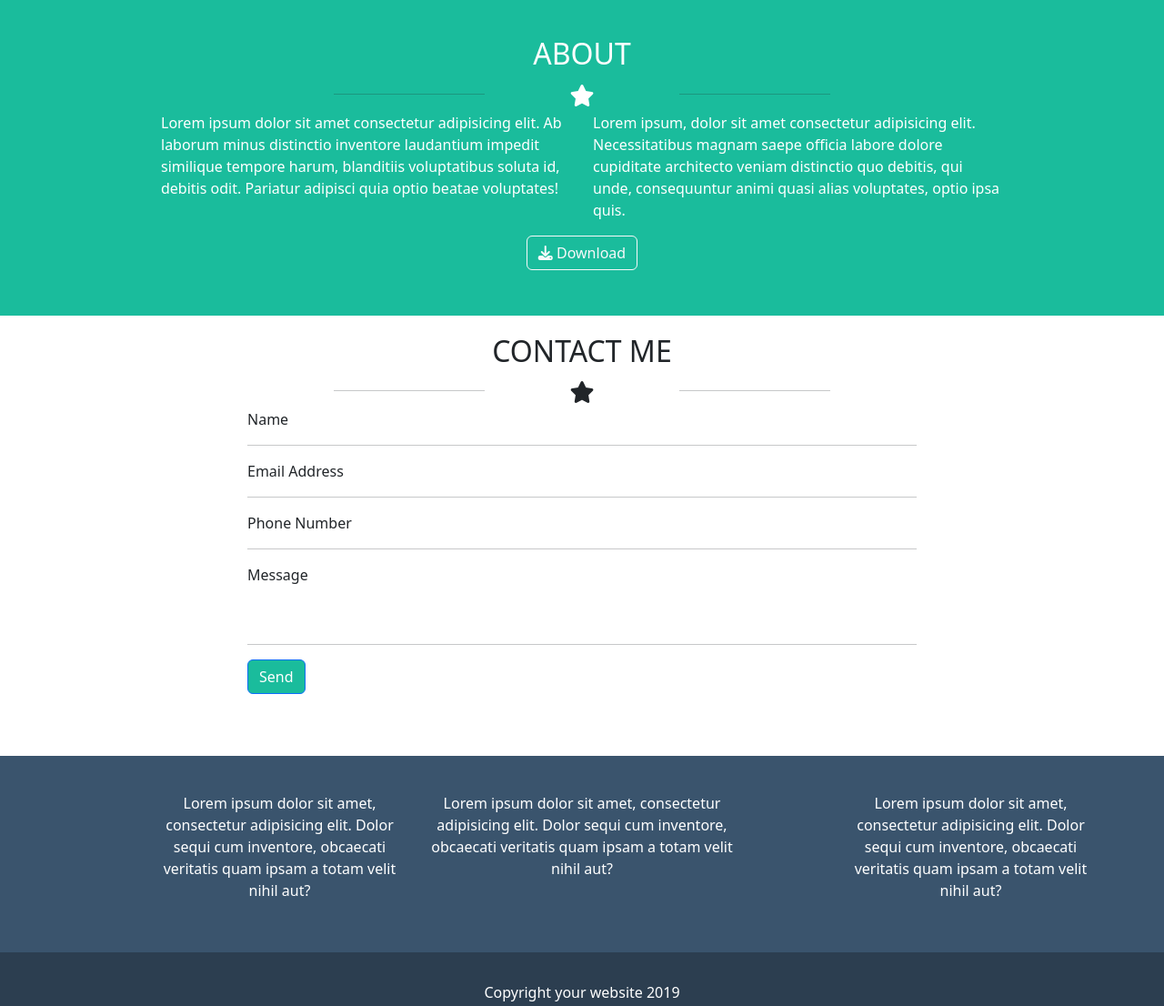
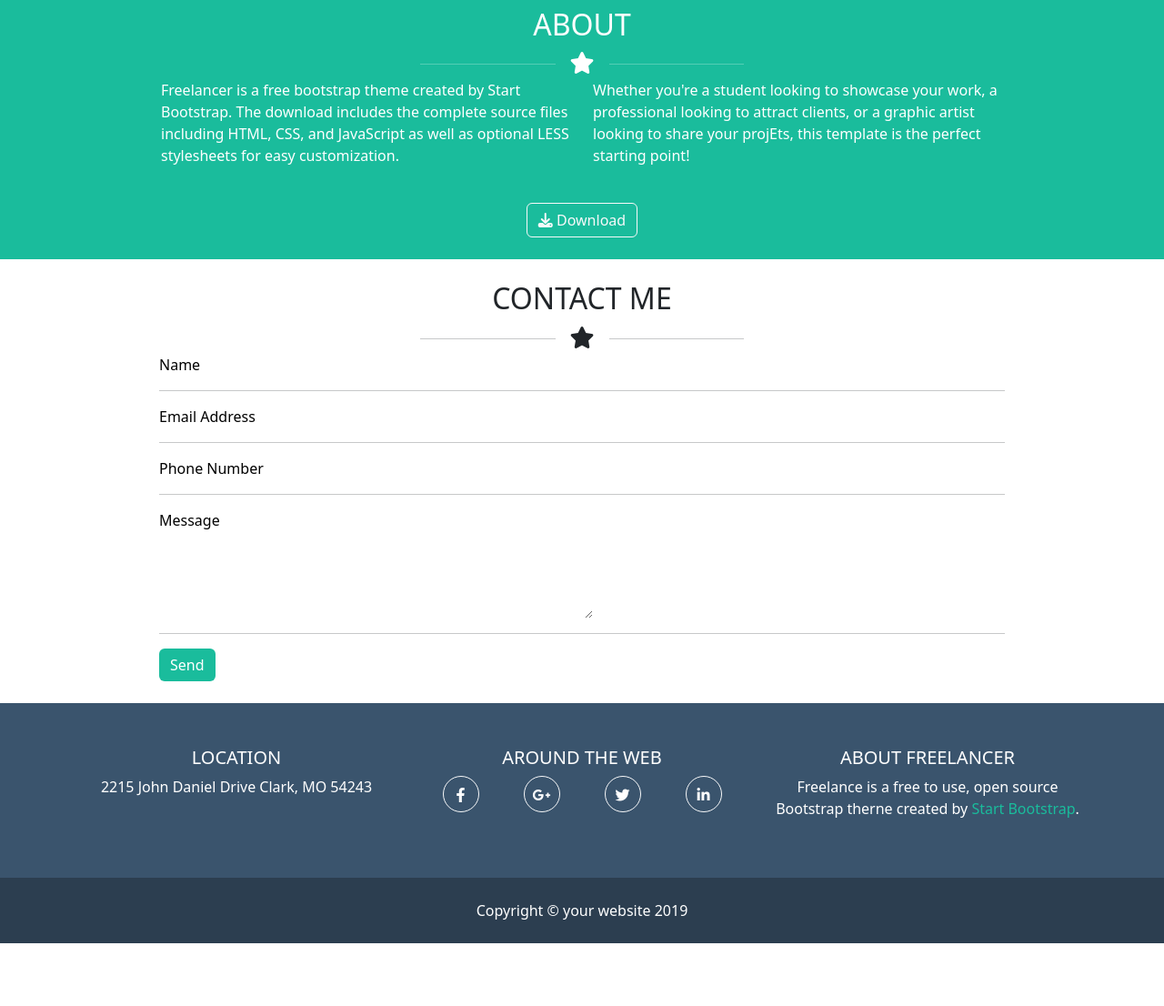
Before and after one commit to MarcoRinaldi98/html-css-bootstrap-freelancer, a plain HTML site: page index.html in a window 1280 px wide. Shown: the part 1280-2386 px from the top of the page at 91% size. After the commit the page ends 2317 px from the top, so only its background shows below. Drawn offline with nearby package versions, Linux system fonts and the light colour scheme.

Commit message:
Aggiornamento layout e contenuti completi

```diff
--- a/css/style.css
+++ b/css/style.css
@@ -5,6 +5,7 @@
     padding: 0;
     box-sizing: border-box;
 }
+
 /* debug */
 .debug .box {
     background-color: red;
@@ -15,9 +16,7 @@
     --primary-color: #2c3e50;
     --primary-light-color: #3a546d;
     --secondary-color: #1abc9c;
-    --white-color: #fff;
 }
-
 
 /* Regole CSS generali */
 html{
@@ -27,37 +26,33 @@ html{
 .ms_bg_primary {
     background-color: var(--primary-color);
 }
+.ms_bg_primary_light {
+    background-color: var(--primary-light-color);
+}
 .ms_bg_secondary {
     background-color: var(--secondary-color);
 }
-.ms_c_white {
-    color: var(--white-color);
+.ms_c_secondary {
+    color: var(--secondary-color);
 }
 
+/* MAIN */
 #jumbotron {
-    background-color: var(--secondary-color);
     padding: 80px 0 20px 0;
 }
 
-#portfolio {
-    padding: 20px 0;
+input::placeholder {
+    color: black;
+    font-weight: 500;
+}
+textarea::placeholder {
+    color: black;
+    font-weight: 500;
 }
 
-#about {
-    background-color: var(--secondary-color);
-    padding: 50px 0;
+/* FOOTER */
+.ms_radius_box {
+    width: 40px;
+    height: 40px;
+    line-height: 40px;
 }
-
-#contact {
-    padding: 20px 0;
-}
-
-#location {
-    background-color: var(--primary-light-color);
-    padding: 40px 0;
-}
-
-footer {
-    background-color: var(--primary-color);
-    padding: 2rem 0;
-}
--- a/index.html
+++ b/index.html
@@ -17,9 +17,9 @@
 <body class="debug">
 
     <header class="fixed-top">
-        <nav class="navbar navbar-expand-sm ms_bg_primary">
+        <nav class="navbar navbar-expand-sm ms_bg_primary" data-bs-theme="dark">
             <div class="container">
-                <a class="navbar-brand ms_c_white fw-semibold" href="#">
+                <a class="navbar-brand text-white fw-semibold" href="#">
                     START BOOTSTRAP
                 </a>
 
@@ -28,16 +28,15 @@
                   </button>
 
                 <div class="collapse navbar-collapse justify-content-end" id="navbarSupportedContent">
-
                     <ul class="nav d-flex">
                         <li class="nav-item">
-                          <a class="nav-link ms_c_white" href="#">PORTFOLIO</a>
+                          <a class="nav-link text-white" href="#">PORTFOLIO</a>
                         </li>
                         <li class="nav-item">
-                          <a class="nav-link ms_c_white" href="#">ABOUT</a>
+                          <a class="nav-link text-white" href="#">ABOUT</a>
                         </li>
                         <li class="nav-item">
-                          <a class="nav-link ms_c_white" href="#">CONTACT</a>
+                          <a class="nav-link text-white" href="#">CONTACT</a>
                         </li>
                     </ul>
                 </div>
@@ -46,7 +45,7 @@
     </header>
 
     <main>
-        <section id="jumbotron">
+        <section id="jumbotron" class="ms_bg_secondary">
             <div class="container text-center">
                 <div class="row">
                     <div class="col-4 offset-4">
@@ -54,187 +53,169 @@
                     </div>
                 </div>
 
-                <div class="row">
-                    <div class="col-10 offset-1">
-                        <h2 class="ms_c_white fs-1">START BOOTSTRAP</h2>
-                    </div>
-                </div>
+                <h2 class="text-white fs-1">START BOOTSTRAP</h2>
 
                 <div class="row">
-                    <div class="col-2 offset-3 text">
-                        <hr class="">
-                    </div>
-                    <div class="col-2 ms_c_white fs-4">
-                        <i class="fa-solid fa-star"></i>
-                    </div>
-                    <div class="col-2">
-                        <hr class="">
+                    <div class="col-4 offset-4 text-white fs-4 d-flex">
+                        <hr class="flex-grow-1"/>
+                        <i class="fa-solid fa-star px-3 lh-sm"></i>
+                        <hr class="flex-grow-1"/>
                     </div>
                 </div>
 
                 <div class="row">
                     <div class="col-10 offset-1">
-                        <span class="ms_c_white fs-6">GRAPHICS ARTIST - WEB DESIGNER - ILLUSTRATOR</span>
+                        <span class="text-white fs-6">GRAPHICS ARTIST - WEB DESIGNER - ILLUSTRATOR</span>
                     </div>
                 </div>
             </div>
         </section>
 
-        <section id="portfolio">
+        <section id="portfolio" class="py-4">
             <div class="container text-center">
+
+                <h3 class="fs-2">PORTFOLIO</h3>
+
                 <div class="row">
-                    <div class="col-6 offset-3">
-                        <h3 class="fs-2">PORTFOLIO</h3>
-                    </div>
-                </div>
-                <div class="row">
-                    <div class="col-2 offset-3 text">
-                        <hr class="">
-                    </div>
-                    <div class="col-2 fs-4">
-                        <i class="fa-solid fa-star"></i>
-                    </div>
-                    <div class="col-2">
-                        <hr class="">
+                    <div class="col-4 offset-4 fs-4 d-flex">
+                        <hr class="flex-grow-1"/>
+                        <i class="fa-solid fa-star px-3 lh-sm"></i>
+                        <hr class="flex-grow-1"/>
                     </div>
                 </div>
             </div>
+
             <div class="container mt-2">
-                <div class="row">
+                <div class="row g-3">
                     <div class="col-12 col-md-6 col-lg-4">
-                        <img class="w-100 rounded mb-3" src="./img/cabin.png" alt="">
+                        <img class="w-100 rounded" src="./img/cabin.png" alt="">
                     </div>
                     <div class="col-12 col-md-6 col-lg-4">
-                        <img class="w-100 rounded mb-3" src="./img/cake.png" alt="">
+                        <img class="w-100 rounded" src="./img/cake.png" alt="">
                     </div>
                     <div class="col-12 col-md-6 col-lg-4">
-                        <img class="w-100 rounded mb-3" src="./img/circus.png" alt="">
+                        <img class="w-100 rounded" src="./img/circus.png" alt="">
                     </div>
                     <div class="col-12 col-md-6 col-lg-4">
-                        <img class="w-100 rounded mb-3" src="./img/game.png" alt="">
+                        <img class="w-100 rounded" src="./img/game.png" alt="">
                     </div>
                     <div class="col-12 col-md-6 col-lg-4">
-                        <img class="w-100 rounded mb-3" src="./img/safe.png" alt="">
+                        <img class="w-100 rounded" src="./img/safe.png" alt="">
                     </div>
                     <div class="col-12 col-md-6 col-lg-4">
-                        <img class="w-100 rounded mb-3" src="./img/submarine.png" alt="">
+                        <img class="w-100 rounded" src="./img/submarine.png" alt="">
                     </div>
                 </div>
             </div>
         </section>
 
-        <section id="about">
+        <section id="about" class="py-4 ms_bg_secondary">
             <div class="container text-center">
+
+                <h3 class="text-white fs-2">ABOUT</h3>
+
                 <div class="row">
-                    <div class="col-6 offset-3">
-                        <h3 class="ms_c_white fs-2">ABOUT</h3>
+                    <div class="col-4 offset-4 text-white fs-4 d-flex">
+                        <hr class="flex-grow-1"/>
+                        <i class="fa-solid fa-star px-3 lh-sm"></i>
+                        <hr class="flex-grow-1"/>
                     </div>
                 </div>
+
                 <div class="row">
-                    <div class="col-2 offset-3 text">
-                        <hr class="">
+                    <div class="col-10 offset-1 col-md-5 text-start text-white">
+                        <p>Freelancer is a free bootstrap theme created by Start Bootstrap. The download includes the complete source files including HTML, CSS, and JavaScript as well as optional LESS stylesheets for easy customization.</p>
                     </div>
-                    <div class="col-2 fs-4">
-                        <i class="fa-solid fa-star ms_c_white"></i>
-                    </div>
-                    <div class="col-2">
-                        <hr class="">
+                    <div class="col-10 offset-1 col-md-5 offset-md-0 text-start text-white">
+                        <p>Whether you're a student looking to showcase your work, a professional looking to attract clients, or a graphic artist looking to share your projEts, this template is the perfect starting point!</p>
                     </div>
                 </div>
-                <div class="row">
-                    <div class="col-10 offset-1 col-md-5 text-start ms_c_white">
-                        <p>Lorem ipsum dolor sit amet consectetur adipisicing elit. Ab laborum minus distinctio inventore laudantium impedit similique tempore harum, blanditiis voluptatibus soluta id, debitis odit. Pariatur adipisci quia optio beatae voluptates!</p>
-                    </div>
-                    <div class="col-10 offset-1 col-md-5 offset-md-0 text-start  ms_c_white">
-                        <p>Lorem ipsum, dolor sit amet consectetur adipisicing elit. Necessitatibus magnam saepe officia labore dolore cupiditate architecto veniam distinctio quo debitis, qui unde, consequuntur animi quasi alias voluptates, optio ipsa quis.</p>
-                    </div>
-                </div>
-                <div class="row">
-                    <div class="col-4 offset-4 text-start ms_c_white text-center">
-                        <button type="button" class="btn btn-outline-light ">
+
+                <button type="button" class="btn btn-outline-light mt-4">
                     <i class="fa-solid fa-download"></i>
                     Download
                 </button>
             </div>
+        </section>
+
+        <section id="contact" class="py-4">
+            <div class="container text-center">
+
+                <h3 class="fs-2">CONTACT ME</h3>
+
+                <div class="row">
+                    <div class="col-4 offset-4 fs-4 d-flex">
+                        <hr class="flex-grow-1"/>
+                        <i class="fa-solid fa-star px-3 lh-sm"></i>
+                        <hr class="flex-grow-1"/>
                     </div>
                 </div>
-        </section>
 
-        <section id="contact">
-            <div class="container text-center">
-                <div class="row">
-                    <div class="col-6 offset-3">
-                        <h3 class="fs-2">CONTACT ME</h3>
-                    </div>
-                </div>
-                <div class="row">
-                    <div class="col-2 offset-3 text">
-                        <hr class="">
-                    </div>
-                    <div class="col-2 fs-4">
-                        <i class="fa-solid fa-star"></i>
-                    </div>
-                    <div class="col-2">
-                        <hr class="">
-                    </div>
-                </div>
-                <div class="row">
-                    <div class="col-8 offset-2 text-start">
-                        Name
-                    </div>
-                    <div class="col-8 offset-2">
+                <div class="row text-start">
+                    <form>
+                        <div class="col-10 offset-1">
+                            <input type="text" class="border-0 d-block" name="nome" id="nome" placeholder="Name" required>
                             <hr>
                         </div>
-                    <div class="col-8 offset-2 text-start">
-                        Email Address
-                    </div>
-                    <div class="col-8 offset-2">
+
+                        <div class="col-10 offset-1">
+                            <input type="email" class="border-0 d-block" name="email" id="email" placeholder="Email Address" required>
                             <hr>
                         </div>
-                    <div class="col-8 offset-2 text-start">
-                        Phone Number
-                    </div>
-                    <div class="col-8 offset-2">
+
+                        <div class="col-10 offset-1">
+                            <input type="text" class="border-0 d-block" name="telefono" id="telefono" placeholder="Phone Number" required>
                             <hr>
                         </div>
-                    <div class="col-8 offset-2 text-start mb-5">
-                        Message
+
+                        <div class="col-10 offset-1">
+                            <textarea id="messaggio" class="border-0 d-block" name="messaggio" rows="5" cols="50" placeholder="Message"></textarea>
                         </div>
-                    <div class="col-8 offset-2">
+
+                        <div class="col-10 offset-1">
                             <hr>
+                            <input type="submit" class="btn btn-primary ms_bg_secondary border-0" value="Send">
                         </div>
-                    <div class="col-8 offset-2 text-start mb-5">
-                        <a class="btn btn-primary ms_bg_secondary" href="#" role="button">
-                            Send
-                        </a>
-                    </div>
-                </div>
-            </div>
-        </section>
-
-        <section id="location">
-            <div class="container text-center">
-                <div class="row">
-                    <div class="col-10 offset-1 col-md-3 offset-md-1 mb-3 ms_c_white text-center">
-                        Lorem ipsum dolor sit amet, consectetur adipisicing elit. Dolor sequi cum inventore, obcaecati veritatis quam ipsam a totam velit nihil aut?
-                    </div>
-                    <div class="col-10 offset-1 mb-3 col-md-4 offset-md-0 ms_c_white text-center">
-                        Lorem ipsum dolor sit amet, consectetur adipisicing elit. Dolor sequi cum inventore, obcaecati veritatis quam ipsam a totam velit nihil aut?
-                    </div>
-                    <div class="col-10 offset-1 mb-3 col-md-3 offset-md-1 ms_c_white text-center">
-                        Lorem ipsum dolor sit amet, consectetur adipisicing elit. Dolor sequi cum inventore, obcaecati veritatis quam ipsam a totam velit nihil aut?
-                    </div>
+                    </form>
                 </div>
             </div>
         </section>
     </main>
-
     <footer>
+        <div class="footer-top py-4 ms_bg_primary_light">
             <div class="container text-center">
                 <div class="row">
-                <div class="col-8 offset-2 col-md-6 offset-md-3 ms_c_white fs-6">
-                Copyright your website 2019
+                    <div class="col-12 my-4 col-md-4 offset-md-0 text-white text-center">
+                        <h3 class="fs-5">LOCATION</h3>
+                        <p>2215 John Daniel Drive Clark, MO 54243</p>
                     </div>
+                    <div class="col-6 offset-3 my-4 col-md-4 offset-md-0 text-white text-center">
+                        <h3 class="fs-5">AROUND THE WEB</h3>
+                        <div class="d-flex justify-content-around w-100">
+                            <div class="ms_radius_box rounded-circle border border-light">
+                                <i class="fa-brands fa-facebook-f"></i>
+                            </div>
+                            <div class="ms_radius_box rounded-circle border border-light">
+                                <i class="fa-brands fa-google-plus-g"></i>
+                            </div>
+                            <div class="ms_radius_box rounded-circle border border-light">
+                                <i class="fa-brands fa-twitter"></i>
+                            </div>
+                            <div class="ms_radius_box rounded-circle border border-light">
+                                <i class="fa-brands fa-linkedin-in"></i>
+                            </div>
+                        </div>
+                    </div>
+                    <div class="col-12 my-4 col-md-4 offset-md-0 text-white text-center">
+                        <h3 class="fs-5">ABOUT FREELANCER</h3>
+                        <p>Freelance is a free to use, open source Bootstrap therne created by <span class="ms_c_secondary">Start Bootstrap</span>.</p>
+                    </div>
+                </div>
+            </div>
+        </div>
+        <div class="footer-bottom py-4 ms_bg_primary">
+            <div class="container text-center text-white fs-6">
+                Copyright &#169; your website 2019
             </div>
         </div>
     </footer>
```
Lines whose indentation alone changed are shown as unchanged.
